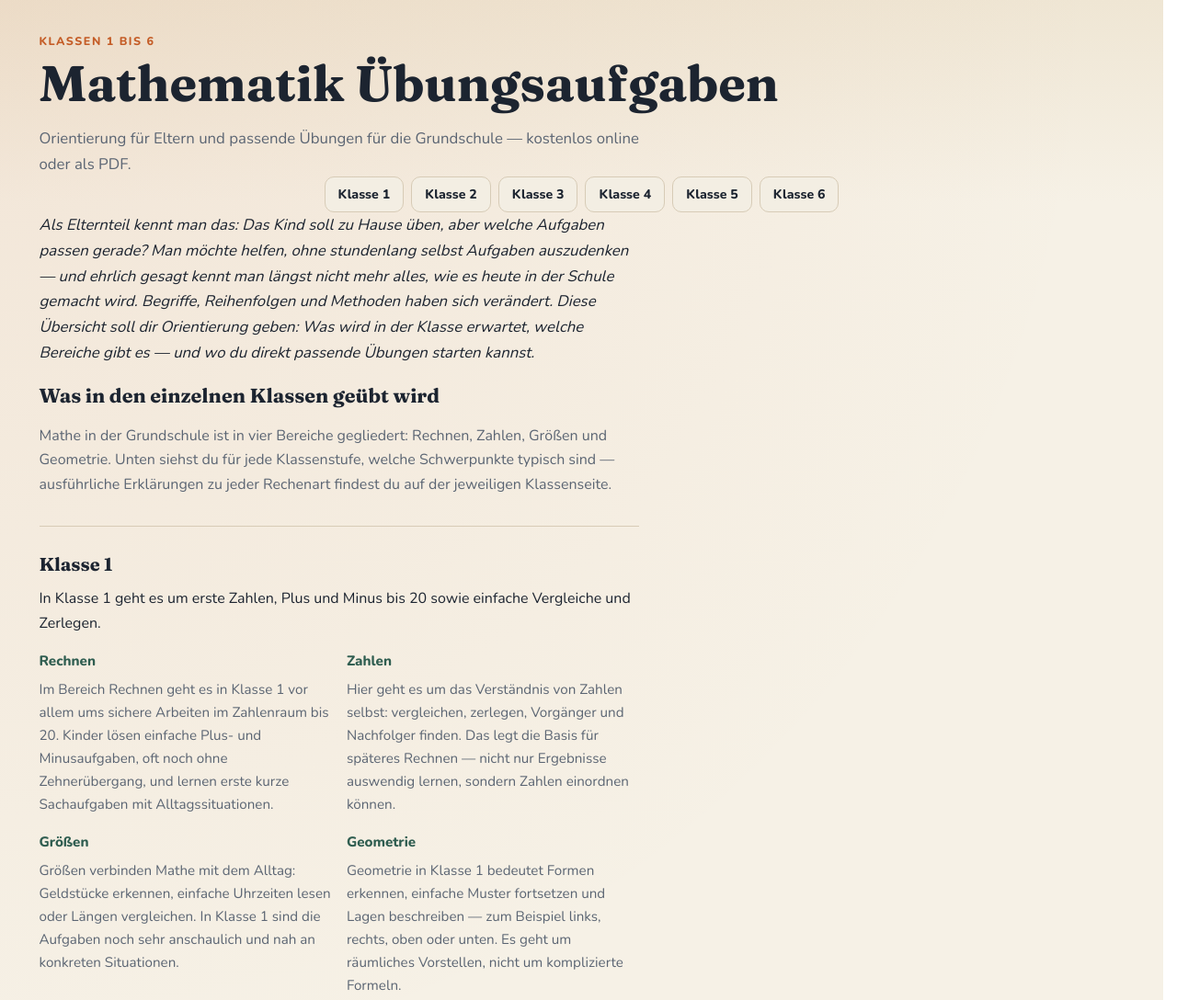
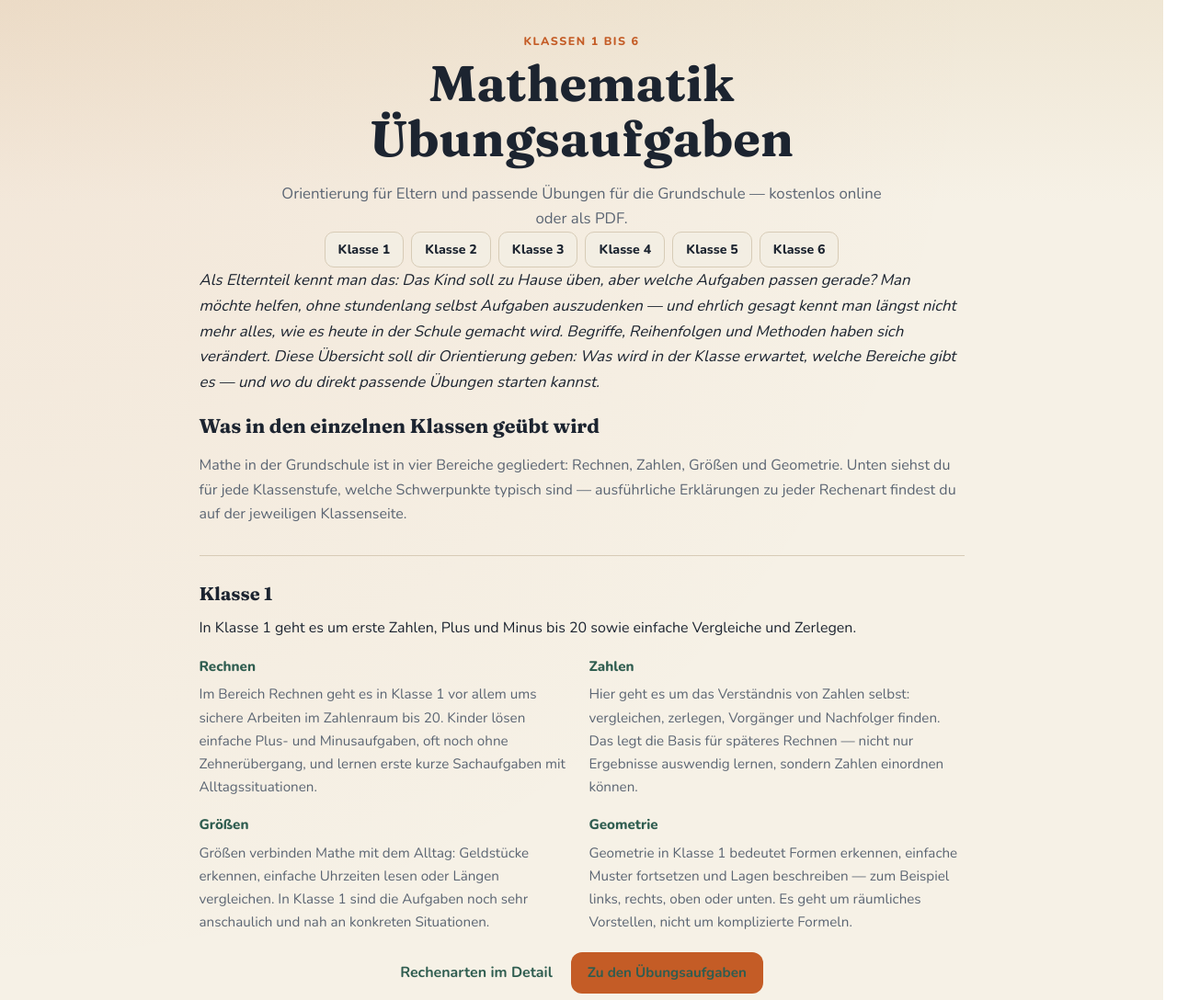
Before and after one commit to kein-nick/mathe-uebungsaufgaben, a plain HTML site: page index.html in a window 1280 px wide. Shown: the top 1088 px of the page at 92% size. Drawn offline with nearby package versions, Linux system fonts and the light colour scheme; files whose address does not match are found by name.

Commit message:
Refactor styling for legal and class pages to improve layout and readability. Center align text and adjust max-width for various sections. Update service worker cache version to v9.

```diff
--- a/style.css
+++ b/style.css
@@ -1421,7 +1421,8 @@
 }
 
 .legal-page {
-  max-width: 68ch;
+  max-width: 42rem;
+  margin-inline: auto;
   color: var(--muted);
   line-height: 1.65;
 }
@@ -1534,6 +1535,34 @@
 
 .class-page-body .page {
   padding-bottom: 48px;
+}
+
+.home-page-body .intro,
+.class-page-body .intro,
+.legal-page-body .intro,
+.practice-page-body .intro {
+  text-align: center;
+  max-width: 42rem;
+  margin-inline: auto;
+}
+
+.home-page-body .description,
+.class-page-body .description,
+.legal-page-body .description,
+.practice-page-body .description {
+  margin-inline: auto;
+}
+
+.home-page-body .home-page {
+  max-width: 52rem;
+}
+
+.class-page-body .landing-page {
+  max-width: 42rem;
+}
+
+.home-page-body .home-class-actions {
+  justify-content: center;
 }
 
 .landing-page .landing-lead {
--- a/sw.js
+++ b/sw.js
@@ -1,4 +1,4 @@
-const CACHE_NAME = "mathe-uebungsaufgaben-v8";
+const CACHE_NAME = "mathe-uebungsaufgaben-v9";
 
 const PRECACHE_URLS = [
   "/",
```
